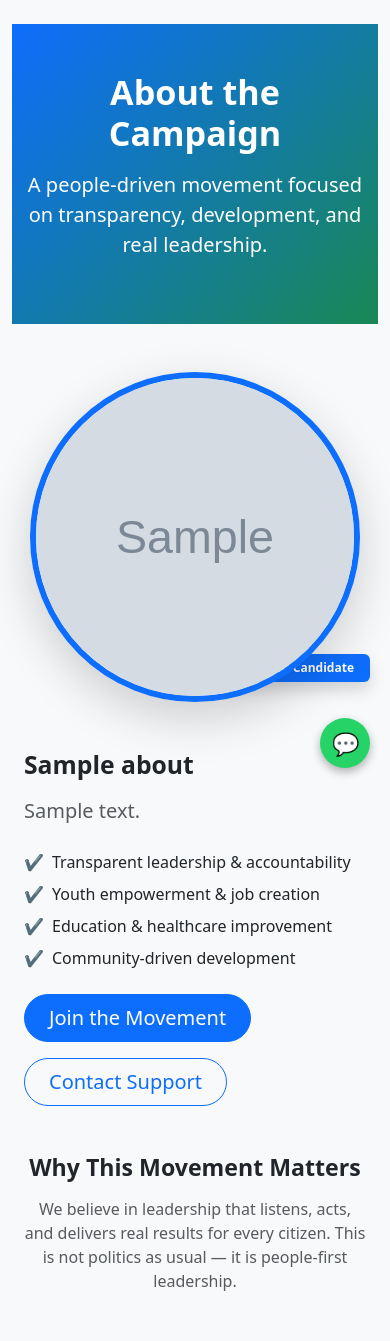
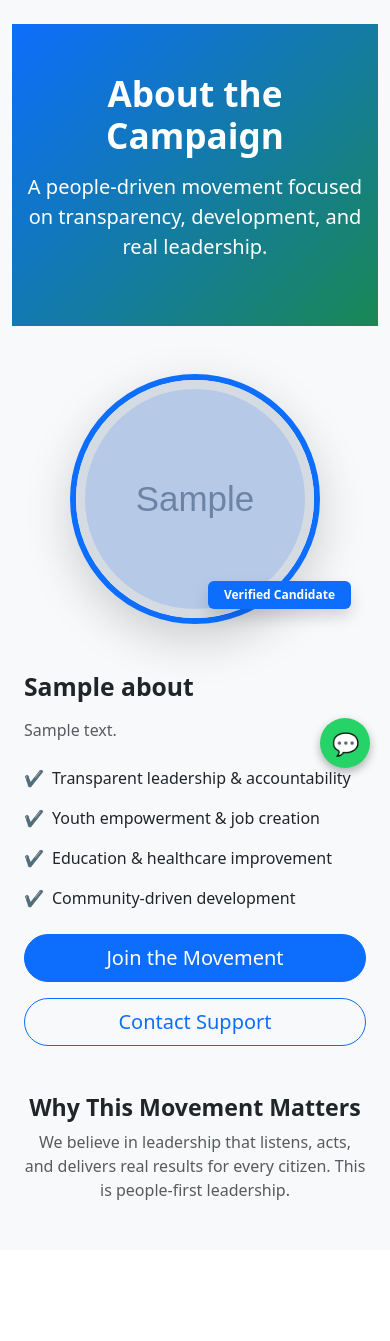
Before and after one commit to giftshee/campaign-website, a Django app: template website/templates/about.html in a window 390 px wide. Shown: the part 56-1397 px from the top of the page. After the commit the page ends 1256 px from the top, so only its background shows below. Run offline with Django 3.2, Linux system fonts and the light colour scheme; the template is opened without the code that fills it: most values are stand-ins (such as "Sample title", 1, 10 or a date in 2020); grey boxes marked "Sample" are stand-in pictures.

Commit message:
Make about page responsive

```diff
--- a/website/templates/about.html
+++ b/website/templates/about.html
@@ -1,126 +1,432 @@
 {% extends 'base.html' %}
 {% block content %}
 
+
 <!-- HERO SECTION -->
+
 <div class="py-5 text-center text-white"
-     style="background: linear-gradient(135deg, #0d6efd, #198754);">
+style="background:linear-gradient(135deg,#0d6efd,#198754);">
+
 
 <div class="container">
 
-        <h1 class="display-4 fw-bold">About the Campaign</h1>
+
+<h1 class="display-4 fw-bold">
+
+About the Campaign
+
+</h1>
+
 
 <p class="lead mt-3">
+
 A people-driven movement focused on transparency, development, and real leadership.
+
 </p>
 
-    </div>
+
 </div>
 
+
+</div>
+
+
+
+
+
 <!-- MAIN SECTION -->
+
+
 <div class="container my-5">
+
 
 <div class="row align-items-center g-5">
 
+
+
+
+
 <!-- IMAGE -->
-        <div class="col-md-6 text-center position-relative">
 
-            <!-- glow -->
-            <div style="
-                position:absolute;
-                width:300px;
-                height:300px;
-                background:rgba(13,110,253,0.15);
-                border-radius:50%;
-                top:50%;
-                left:50%;
-                transform:translate(-50%, -50%);
-                z-index:0;
-            "></div>
+
+<div class="col-lg-6 col-md-6 text-center position-relative">
+
+
+
+<div class="about-glow"></div>
+
+
+
 
 {% if about.image %}
+
+
 <img src="{{ about.image.url }}"
-                     class="img-fluid rounded-circle shadow-lg position-relative"
-                     style="width:330px;height:330px;object-fit:cover;border:6px solid #0d6efd;z-index:1;">
+
+class="img-fluid rounded-circle shadow-lg about-image">
+
+
 {% else %}
+
+
 <img src="https://via.placeholder.com/330"
-                     class="img-fluid rounded-circle shadow-lg position-relative"
-                     style="width:330px;height:330px;object-fit:cover;border:6px solid #0d6efd;z-index:1;">
+
+class="img-fluid rounded-circle shadow-lg about-image">
+
+
 {% endif %}
 
-            <div class="badge bg-primary px-3 py-2 shadow"
-                 style="position:absolute; bottom:20px; right:20px;">
+
+
+
+
+<div class="badge bg-primary px-3 py-2 shadow about-badge">
+
+
 Verified Candidate
-            </div>
+
 
 </div>
 
-        <!-- TEXT -->
-        <div class="col-md-6">
 
-            <h2 class="fw-bold">
-                {{ about.title|default:"Committed to Real Change" }}
-            </h2>
-
-            <p class="text-muted mt-3 fs-5">
-                {{ about.content|default:"This campaign is built on transparency, accountability, and empowering citizens through action, not promises." }}
-            </p>
-
-            <!-- HIGHLIGHTS -->
-            <div class="mt-4">
-
-                <div class="d-flex mb-2">
-                    <span class="me-2 text-success">✔</span>
-                    <span>Transparent leadership & accountability</span>
-                </div>
-
-                <div class="d-flex mb-2">
-                    <span class="me-2 text-success">✔</span>
-                    <span>Youth empowerment & job creation</span>
-                </div>
-
-                <div class="d-flex mb-2">
-                    <span class="me-2 text-success">✔</span>
-                    <span>Education & healthcare improvement</span>
-                </div>
-
-                <div class="d-flex mb-2">
-                    <span class="me-2 text-success">✔</span>
-                    <span>Community-driven development</span>
-                </div>
 
 </div>
 
-            <!-- CTA -->
-            <div class="mt-4 d-flex gap-3 flex-wrap">
 
-                <a href="{% url 'volunteer' %}"
-                   class="btn btn-primary btn-lg rounded-pill px-4">
-                    Join the Movement
-                </a>
 
-                <a href="https://wa.me/25400670908"
-                   class="btn btn-outline-primary btn-lg rounded-pill px-4">
-                    Contact Support
-                </a>
+
+
+
+
+<!-- TEXT -->
+
+
+<div class="col-lg-6 col-md-6">
+
+
+
+<h2 class="fw-bold">
+
+{{ about.title|default:"Committed to Real Change" }}
+
+</h2>
+
+
+
+
+<p class="text-muted mt-3 fs-5">
+
+{{ about.content|default:"This campaign is built on transparency, accountability, and empowering citizens through action, not promises." }}
+
+</p>
+
+
+
+
+
+
+<div class="mt-4">
+
+
+<div class="d-flex mb-3">
+
+<span class="text-success me-2">
+
+✔
+
+</span>
+
+Transparent leadership & accountability
 
 </div>
 
-        </div>
+
+
+
+
+<div class="d-flex mb-3">
+
+<span class="text-success me-2">
+
+✔
+
+</span>
+
+Youth empowerment & job creation
 
 </div>
 
-</div>
 
-<!-- EXTRA IMPACT SECTION -->
-<div class="container my-5 text-center">
 
-    <h3 class="fw-bold mb-3">Why This Movement Matters</h3>
 
-    <p class="text-muted mx-auto" style="max-width:750px;">
-        We believe in leadership that listens, acts, and delivers real results for every citizen.
-        This is not politics as usual — it is people-first leadership.
-    </p>
+
+<div class="d-flex mb-3">
+
+<span class="text-success me-2">
+
+✔
+
+</span>
+
+Education & healthcare improvement
 
 </div>
 
+
+
+
+
+<div class="d-flex mb-3">
+
+<span class="text-success me-2">
+
+✔
+
+</span>
+
+Community-driven development
+
+</div>
+
+
+
+</div>
+
+
+
+
+
+
+
+<!-- BUTTONS -->
+
+
+<div class="mt-4 d-flex flex-wrap gap-3">
+
+
+<a href="{% url 'volunteer' %}"
+
+class="btn btn-primary btn-lg rounded-pill px-4">
+
+Join the Movement
+
+</a>
+
+
+
+
+
+<a href="https://wa.me/25400670908"
+
+class="btn btn-outline-primary btn-lg rounded-pill px-4">
+
+Contact Support
+
+</a>
+
+
+
+</div>
+
+
+
+
+
+</div>
+
+
+
+</div>
+
+
+
+</div>
+
+
+
+
+
+
+
+<!-- IMPACT -->
+
+
+<div class="container my-5 text-center">
+
+
+<h3 class="fw-bold">
+
+Why This Movement Matters
+
+</h3>
+
+
+<p class="text-muted mx-auto"
+
+style="max-width:750px;">
+
+
+We believe in leadership that listens, acts, and delivers real results for every citizen.
+
+This is people-first leadership.
+
+
+</p>
+
+
+
+</div>
+
+
+
+
+
+
+
+
+<style>
+
+
+.about-image{
+
+
+width:330px;
+
+height:330px;
+
+object-fit:cover;
+
+border:6px solid #0d6efd;
+
+
+}
+
+
+
+
+
+.about-glow{
+
+
+position:absolute;
+
+width:300px;
+
+height:300px;
+
+background:rgba(13,110,253,0.15);
+
+border-radius:50%;
+
+top:50%;
+
+left:50%;
+
+transform:translate(-50%,-50%);
+
+z-index:0;
+
+
+}
+
+
+
+
+
+.about-badge{
+
+
+position:absolute;
+
+bottom:25px;
+
+right:20%;
+
+
+}
+
+
+
+
+
+@media(max-width:768px){
+
+
+
+.about-image{
+
+
+width:250px;
+
+height:250px;
+
+
+}
+
+
+
+
+.about-glow{
+
+
+width:220px;
+
+height:220px;
+
+
+}
+
+
+
+.about-badge{
+
+
+right:10%;
+
+bottom:15px;
+
+
+}
+
+
+
+h1.display-4{
+
+
+font-size:2.2rem;
+
+
+}
+
+
+
+.fs-5{
+
+
+font-size:1rem!important;
+
+
+}
+
+
+
+.btn-lg{
+
+
+width:100%;
+
+
+}
+
+
+
+}
+
+
+
+
+</style>
+
+
+
 {% endblock %}
```
Lines whose indentation alone changed are shown as unchanged.
